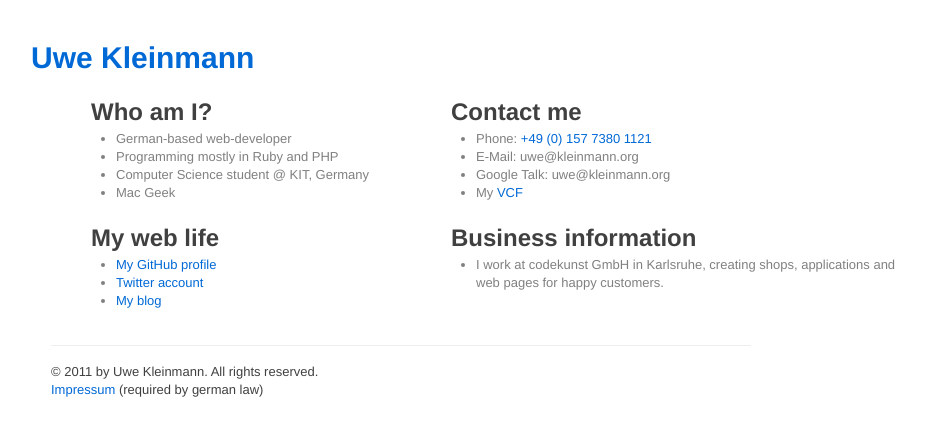
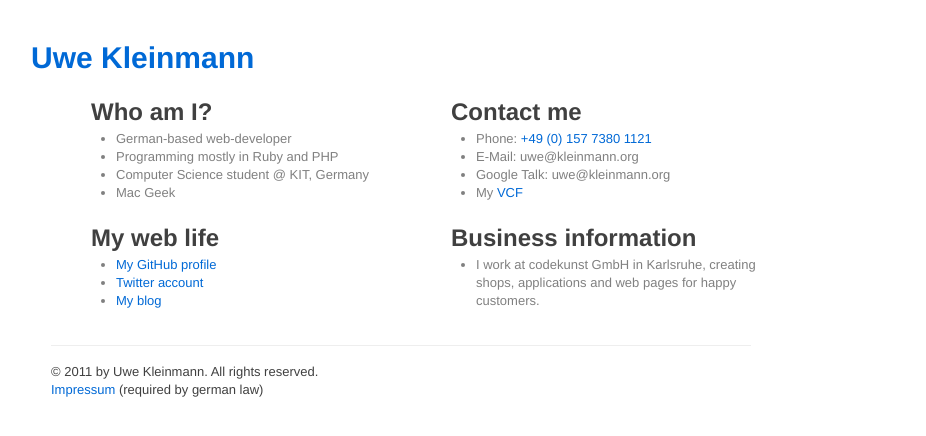
Before and after one commit to kleinmann/kleinmann.github.com, a Jekyll site: the page built from index.html, in a window 1280 px wide. Shown: the top 436 px of the page, without its empty margins (199-1125 px from the left). Built offline with Jekyll 4.4.1, drawn with Linux system fonts in a browser that asks for light colours; nearby versions of some CDN libraries; Markdown is read by kramdown in place of the engine named in the settings.

Commit message:
Fix width of business block.

```diff
--- a/index.html
+++ b/index.html
@@ -31,7 +31,7 @@ title: Uwe Kleinmann &laquo; Personal Homepage
       <li><a href="/blog.html">My blog</a></li>
     </ul>
   </div>
-  <div class="span8">
+  <div class="span6">
     <h2>Business information</h2>
     <ul>
       <li>I work at codekunst GmbH in Karlsruhe, creating shops, applications and web pages for happy customers.</li>
```
